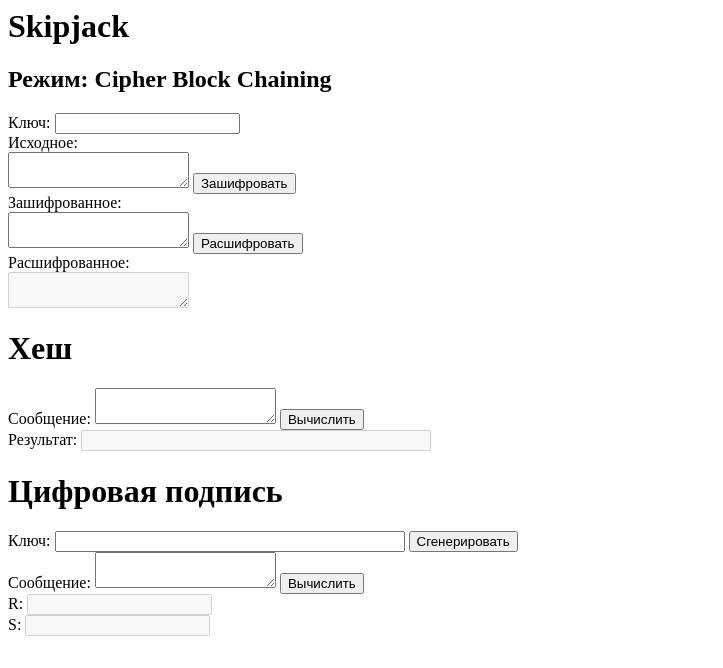
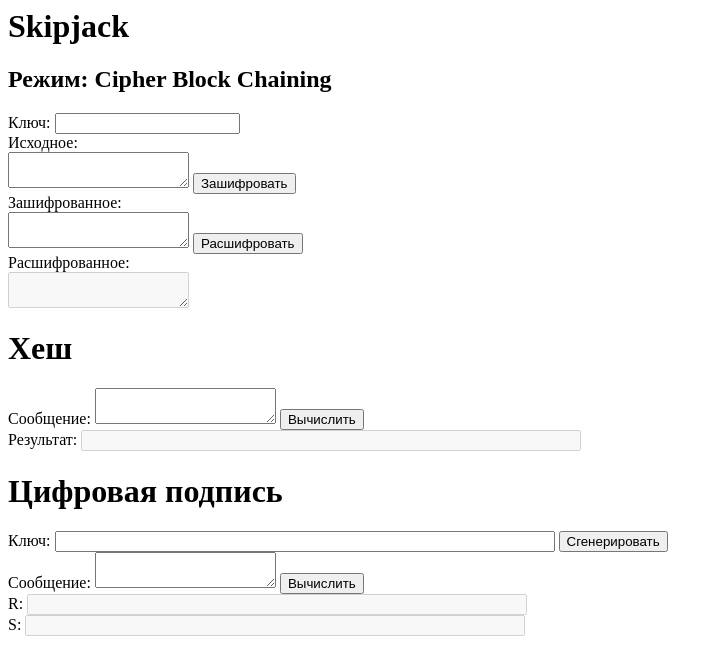
Before and after one commit to meoyawn/skipjack, a plain HTML site: page index.html in a window 1280 px wide. Shown: the whole page, without its empty margins (0-723 px from the left). Drawn offline with Linux system fonts and the light colour scheme; a script that the page names is missing.

Commit message:
this sucks

```diff
--- a/app.css
+++ b/app.css
@@ -1,5 +1,5 @@
 .long-input {
-    width: 350px;
+    width: 500px;
 }
 
 .error {
--- a/index.html
+++ b/index.html
@@ -51,16 +51,16 @@
         </div>
         <div>
             <span>Сообщение:</span>
-            <textarea id="signature_message"></textarea>
-            <button id="calculate_signature">Вычислить</button>
+            <textarea id="signature-message"></textarea>
+            <button id="calculate-signature">Вычислить</button>
         </div>
         <div>
             <span>R:</span>
-            <input id="r" type="number" disabled>
+            <input id="r" class="long-input" type="number" disabled>
         </div>
         <div>
             <span>S:</span>
-            <input id="s" type="number" disabled>
+            <input id="s" class="long-input" type="number" disabled>
         </div>
     </div>
     <script src="hack.js" type="text/javascript"></script>
```
Also changed, not shown: 2 other files.
